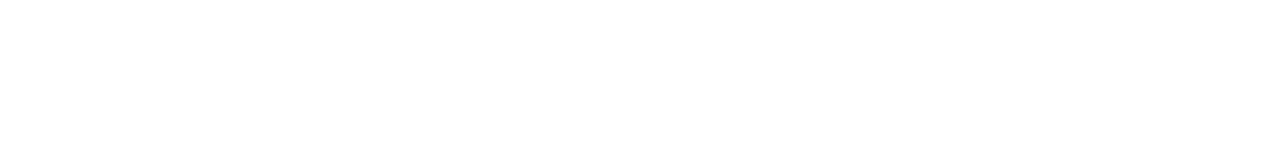
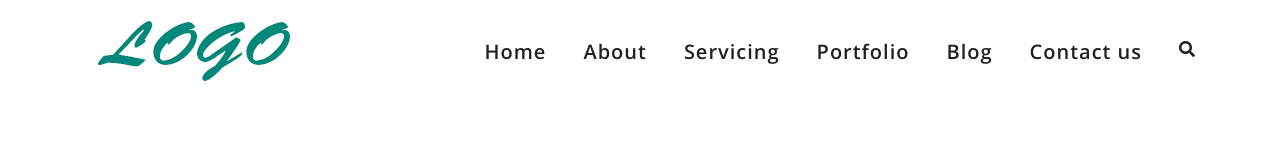
Before and after one commit to fictiv75/BemBootstrap, a plain HTML site: page index.html in a window 1280 px wide. Drawn offline with nearby package versions, Linux system fonts and the light colour scheme.

Commit message:
готовое меню

```diff
--- a/css/style.css
+++ b/css/style.css
@@ -16,3 +16,29 @@ body {
 
 
 /* ------------------- */
+.menu-bar {
+  padding: 20px 0;
+  color: #212121;
+  background-color: #fff;
+}
+
+.menu__item {
+  margin-left: 37px;
+}
+
+.menu__item:first-child {
+  margin-left: 0;
+}
+
+.menu__item a {
+  font-family: 'Open Sans', serif;
+  font-weight: 600;
+  font-size: 20px;
+  letter-spacing: 0.05em;
+  color: #212121;
+}
+
+.menu__item a:hover {
+  text-decoration: none;
+  color: #868686;
+}
--- a/index.html
+++ b/index.html
@@ -13,8 +13,30 @@
   <link rel="stylesheet" href="css/style.css" />
 </head>
 <body>
-
-
+  <header class="menu-bar">
+    <div class='container'>
+      <div class="row">
+        <div class="col-xl-2">
+          <a class="nav-brand" href="#">
+            <img class="logo" src="images/logo.png" alt="Logo">
+          </a>
+        </div>
+        <div class="col-xl-8 ml-auto align-self-center">
+          <nav>
+            <ul class="menu d-flex justify-content-end">
+              <li class="menu__item"><a href="#">Home</a></li>
+              <li class="menu__item"><a href="#">About</a></li>
+              <li class="menu__item"><a href="#">Servicing</a></li>
+              <li class="menu__item"><a href="#">Portfolio</a></li>
+              <li class="menu__item"><a href="#">Blog</a></li>
+              <li class="menu__item"><a href="#">Contact us</a></li>
+              <li class="menu__item"><i class="fas fa-search"></i></li>
+            </ul>
+          </nav>
+        </div>
+      </div>
+    </div>
+  </header>
 
   <script src="https://code.jquery.com/jquery-3.5.1.slim.min.js"
     integrity="sha384-DfXdz2htPH0lsSSs5nCTpuj/zy4C+OGpamoFVy38MVBnE+IbbVYUew+OrCXaRkfj" crossorigin="anonymous">
```
